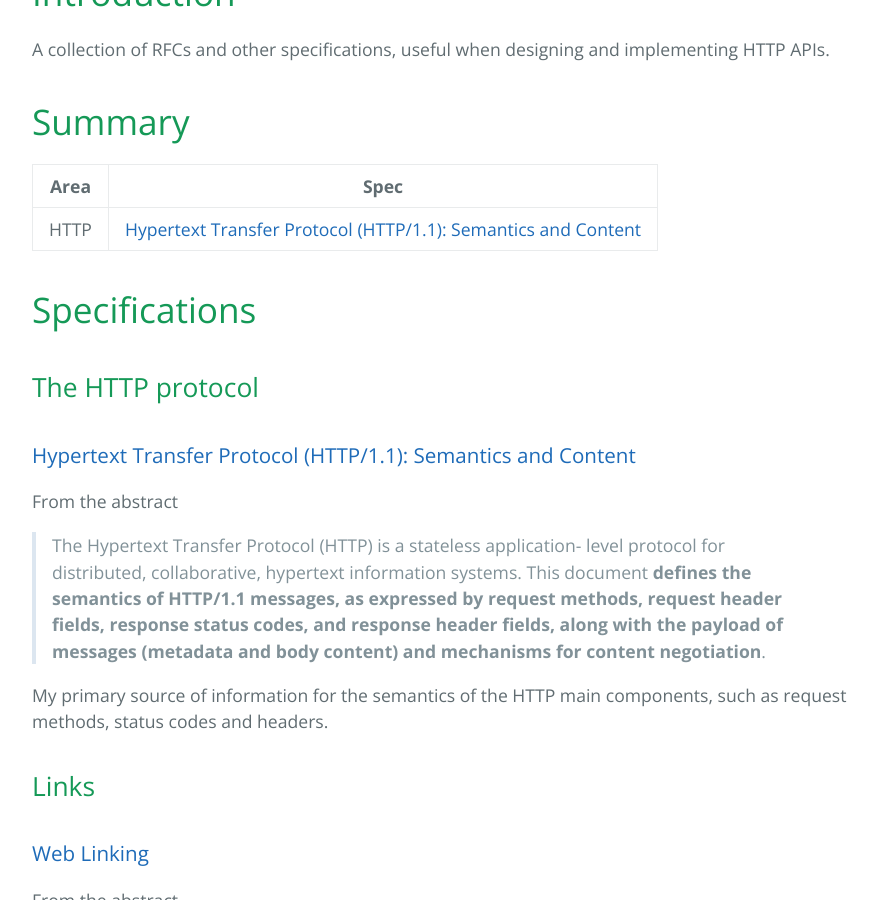
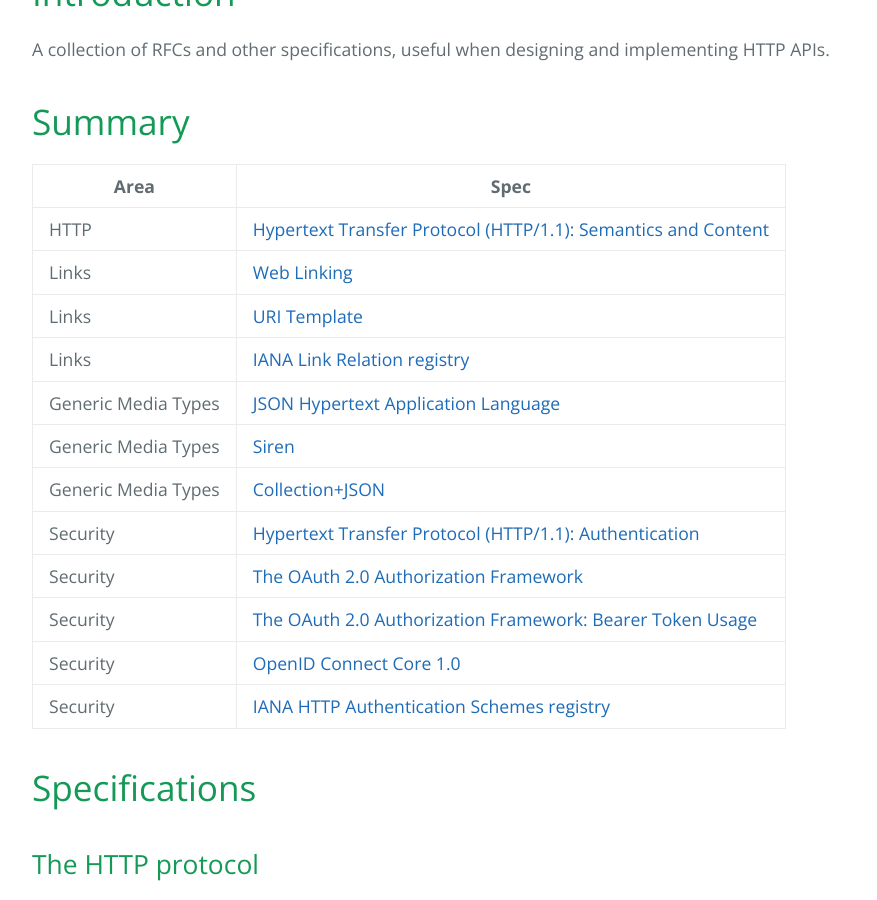
Before and after one commit to pmhsfelix/http-api-specs, a Jekyll site: the page built from index.md, in a window 1280 px wide and 900 px high, scrolled down 402 px. Shown: the whole window, without its empty margins (192-1069 px from the left). Built offline with Jekyll 4.4.1, drawn with Linux system fonts in a browser that asks for light colours.

Commit message:
adds summary table entries

```diff
--- a/index.md
+++ b/index.md
@@ -11,7 +11,19 @@
 
 Area     | Spec
 ---------|----------
-HTTP     | [Hypertext Transfer Protocol (HTTP/1.1): Semantics and Content](#hypertext-transfer-protocol-http11-semantics-and-contenthttpstoolsietforghtmlrfc7231)
+HTTP                    | [Hypertext Transfer Protocol (HTTP/1.1): Semantics and Content](#hypertext-transfer-protocol-http11-semantics-and-contenthttpstoolsietforghtmlrfc7231)
+Links                   | [Web Linking](#web-linkinghttpstoolsietforghtmlrfc5988)
+Links                   | [URI Template](#uri-templatehttpstoolsietforghtmlrfc6570)
+Links                   | [IANA Link Relation registry](#iana-link-relation-registryhttpwwwianaorgassignmentslink-relationslink-relationsxhtml)
+Generic Media Types     | [JSON Hypertext Application Language](#json-hypertext-application-languagehttpstoolsietforghtmldraft-kelly-json-hal-07)
+Generic Media Types     | [Siren](#sirenhttpsgithubcomkevinswibersiren)
+Generic Media Types     | [Collection+JSON](#collectionjsonhttpamundsencommedia-typescollection)
+Security                | [Hypertext Transfer Protocol (HTTP/1.1): Authentication](#hypertext-transfer-protocol-http11-authenticationhttpstoolsietforghtmlrfc7235)
+Security                | [The OAuth 2.0 Authorization Framework](#the-oauth-20-authorization-frameworkhttpstoolsietforghtmlrfc6749)
+Security                | [The OAuth 2.0 Authorization Framework: Bearer Token Usage](#the-oauth-20-authorization-framework-bearer-token-usagehttpstoolsietforghtmlrfc6750)
+Security                | [OpenID Connect Core 1.0](#openid-connect-core-10httpopenidnetspecsopenid-connect-core-10html)
+Security                | [IANA HTTP Authentication Schemes registry](#iana-http-authentication-schemes-registryhttpwwwianaorgassignmentshttp-authschemeshttp-authschemesxhtml)
+
 
 # Specifications
 
```
